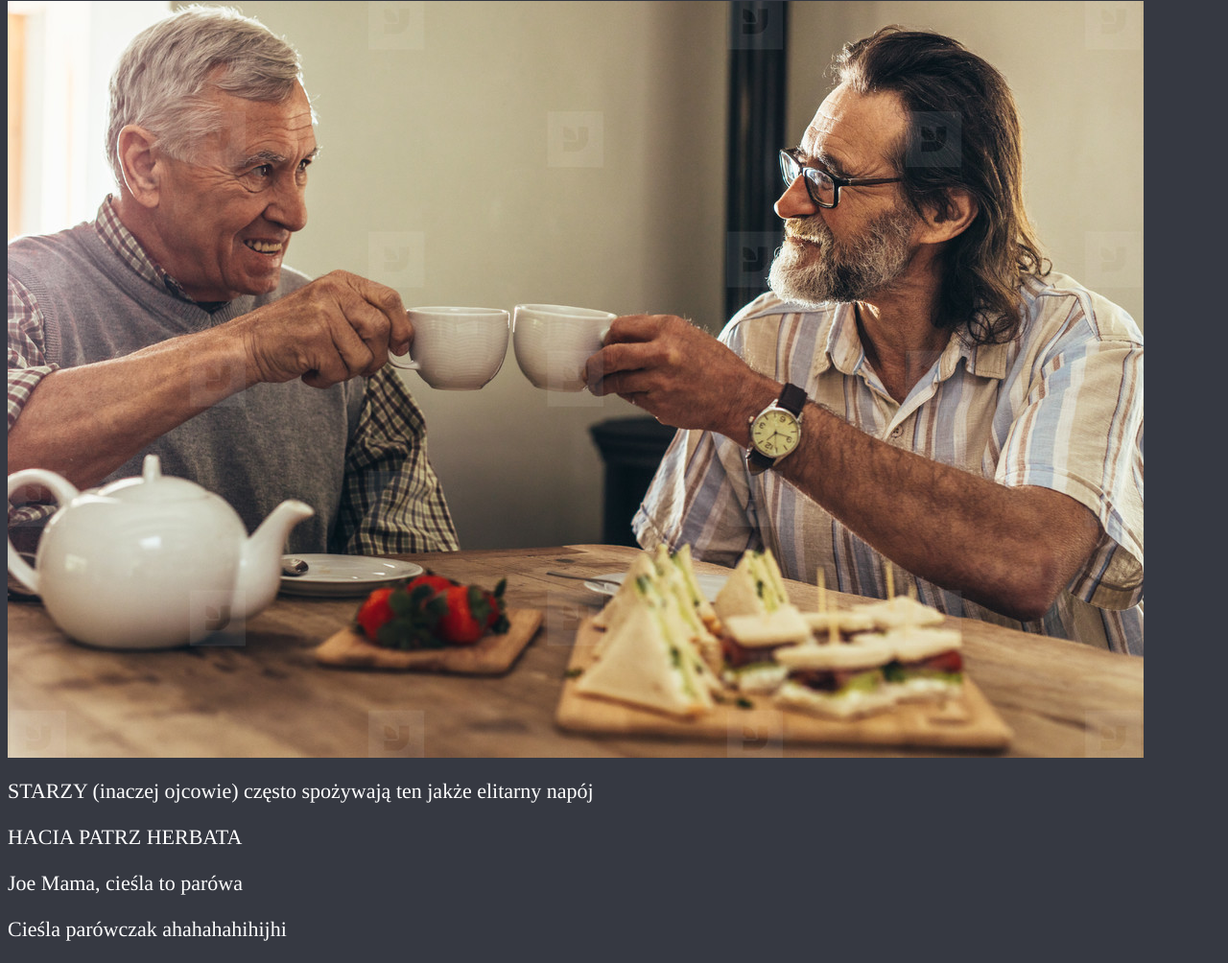
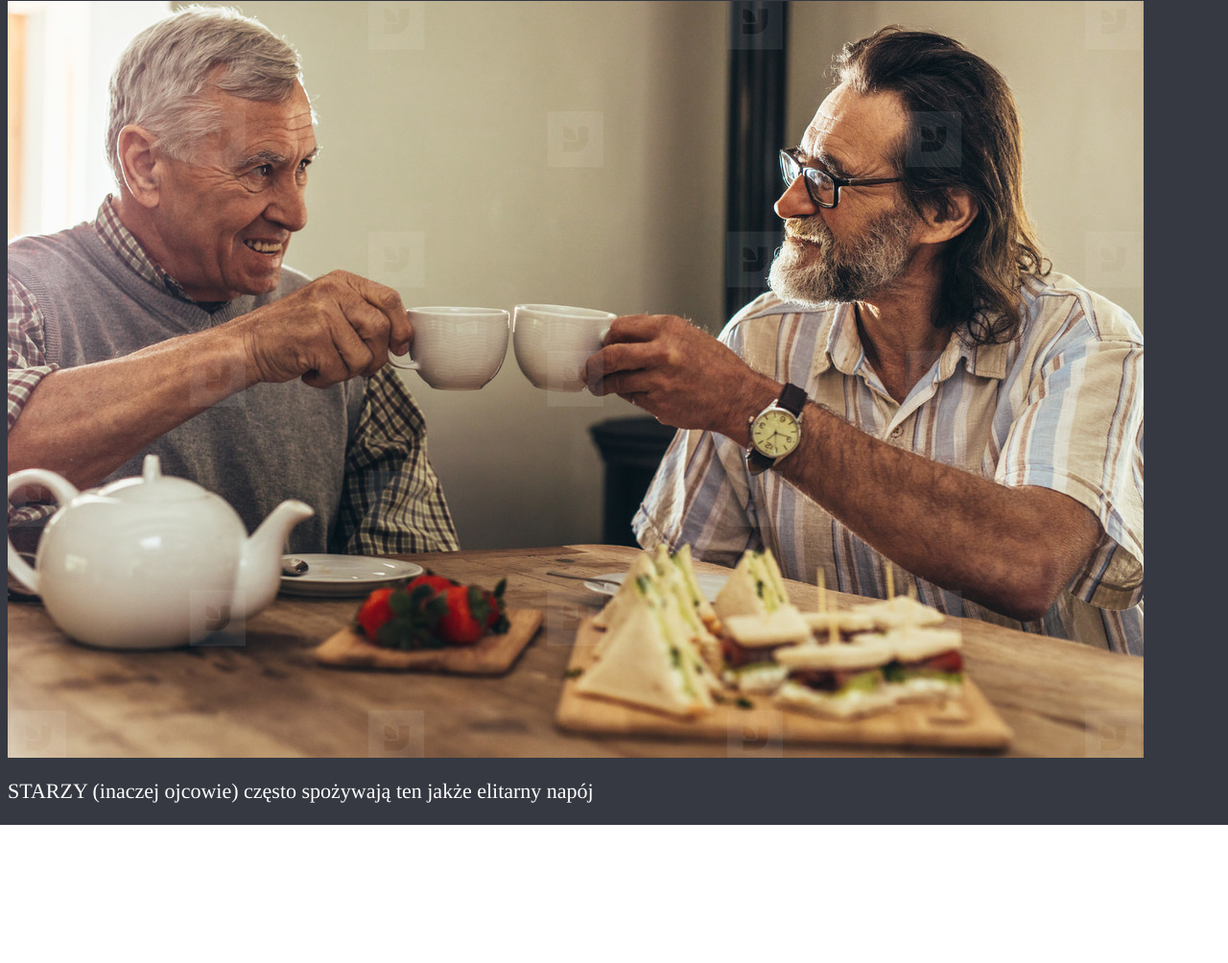
Before and after one commit to YouYuu1/HERBATA, a plain HTML site: page index.html in a window 1280 px wide. Shown: the part 2086-3090 px from the top of the page at 96% size. After the commit the page ends 2946 px from the top, so only its background shows below. Drawn offline with Linux system fonts and the light colour scheme.

Commit message:
Update index.html

```diff
--- a/index.html
+++ b/index.html
@@ -134,8 +134,5 @@ background-color: #363942;
 </style>
 
 <div class="container">
-<p>STARZY (inaczej ojcowie) często spożywają ten jakże elitarny napój</p>
-  <p>HACIA PATRZ HERBATA</P>
-  <p>Joe Mama, cieśla to parówa</p>
-  <p>Cieśla parówczak ahahahahihijhi</p>
+<p>STARZY (inaczej ojcowie) często spożywają ten jakże elitarny napój</p
 </div>
```
